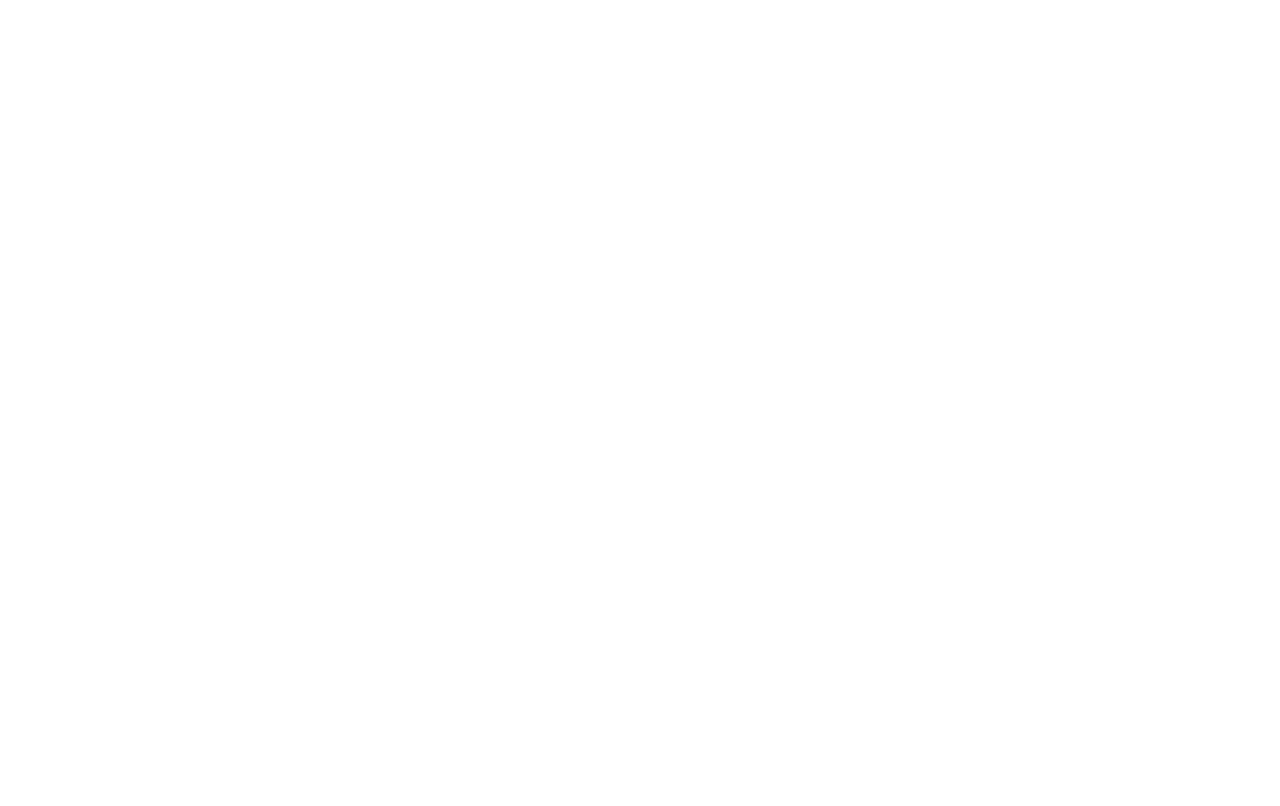
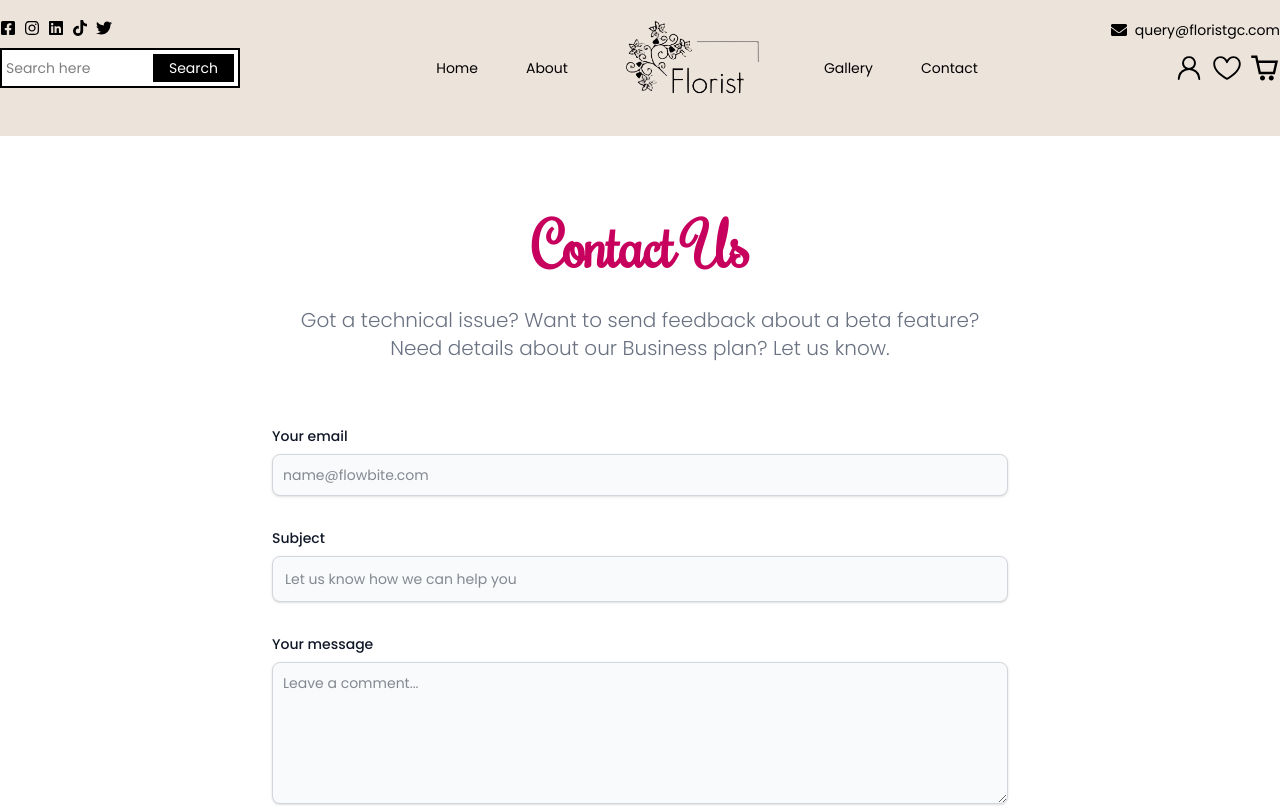
Before and after one commit to ZakariaZack98/florist-central-garden, a React (Vite) app: page /Contact in a window 1280 px wide. Before the commit this address had no page. Shown: the top 806 px of the page. Built offline with nearby package versions, Linux system fonts and the light colour scheme.

Commit message:
contact page done

```diff
--- a/src/App.jsx
+++ b/src/App.jsx
@@ -7,6 +7,7 @@
 import AboutPage from './Pages/About/AboutPage';
 import Demo from './Pages/Demo/Demo';
 import Shop from './Pages/Shop/Shop';
+import Contact from './Pages/Contact/Contact';
 
 const App = () => {
   useEffect(() => {
@@ -22,6 +23,7 @@
         <Route path='/' element={<CommonLayout/>}>
           <Route index element={<Home/>}/>
           <Route path='/About' element={<AboutPage/>}/>
+          <Route path='/Contact' element={<Contact/>}/>
         </Route>
         <Route path='/Gallery' element={<CommonLayout/>}>
           <Route index element={<Shop/>}/>
--- a/src/Components/Common/ProductCard.jsx
+++ b/src/Components/Common/ProductCard.jsx
@@ -3,12 +3,12 @@
 
 const ProductCard = ({ pid, imgUrl, name, desc, bundleSize, price }) => {
   return (
-    <div className="w-[40dvw] h-70 p-3 flex justify-between items-stretch gap-x-4 bg-white shadow-2xl ">
+    <div className="w-[40dvw] h-70 p-3 flex justify-between items-stretch gap-x-4 bg-white shadow-2xl " data-aos="zoom-in" data-aos-duration="700">
       <img src={imgUrl} alt="" className="w-[40%] h-full  object-cover object-center" />
 
       <div className="right w-[60%] flex flex-col justify-between h-full">
         <h4 className="font-poppins text-2xl font-semibold">{name}</h4>
-        <p>"{desc}"</p>
+        <p className="font-poppins">"{desc}"</p>
         <p className="text-sm text-blue-500">Qty: {bundleSize}pcs bundled</p>
         <h4 className="font-poppins text-xl font-semibold text-green-800">{price}$</h4>
         <ButtonPrimary
--- /dev/null
+++ b/src/Pages/Contact/Contact.jsx
@@ -0,0 +1,29 @@
+import React from 'react'
+
+const Contact = () => {
+  return (
+    <section className="bg-white dark:bg-gray-900 my-10 font-poppins">
+  <div className="py-8 lg:py-16 px-4 mx-auto max-w-screen-md">
+      <h2 className="mb-4 text-[60px] text-pink-700 tracking-tight font-extrabold text-center dark:text-white font-rochester">Contact Us</h2>
+      <p className="mb-8 lg:mb-16 font-light text-center text-gray-500 dark:text-gray-400 sm:text-xl">Got a technical issue? Want to send feedback about a beta feature? Need details about our Business plan? Let us know.</p>
+      <form action="#" className="space-y-8">
+          <div>
+              <label for="email" className="block mb-2 text-sm font-medium text-gray-900 dark:text-gray-300">Your email</label>
+              <input type="email" id="email" className="shadow-sm bg-gray-50 border border-gray-300 text-gray-900 text-sm rounded-lg focus:ring-primary-500 focus:border-primary-500 block w-full p-2.5 dark:bg-gray-700 dark:border-gray-600 dark:placeholder-gray-400 dark:text-white dark:focus:ring-primary-500 dark:focus:border-primary-500 dark:shadow-sm-light" placeholder="name@flowbite.com" required></input>
+          </div>
+          <div>
+              <label for="subject" className="block mb-2 text-sm font-medium text-gray-900 dark:text-gray-300">Subject</label>
+              <input type="text" id="subject" className="block p-3 w-full text-sm text-gray-900 bg-gray-50 rounded-lg border border-gray-300 shadow-sm focus:ring-primary-500 focus:border-primary-500 dark:bg-gray-700 dark:border-gray-600 dark:placeholder-gray-400 dark:text-white dark:focus:ring-primary-500 dark:focus:border-primary-500 dark:shadow-sm-light" placeholder="Let us know how we can help you" required></input>
+          </div>
+          <div className="sm:col-span-2">
+              <label for="message" className="block mb-2 text-sm font-medium text-gray-900 dark:text-gray-400">Your message</label>
+              <textarea id="message" rows="6" className="block p-2.5 w-full text-sm text-gray-900 bg-gray-50 rounded-lg shadow-sm border border-gray-300 focus:ring-primary-500 focus:border-primary-500 dark:bg-gray-700 dark:border-gray-600 dark:placeholder-gray-400 dark:text-white dark:focus:ring-primary-500 dark:focus:border-primary-500" placeholder="Leave a comment..."></textarea>
+          </div>
+          <button type="submit" className="py-3 px-5 text-sm font-medium text-center text-white rounded-lg bg-primary-700 sm:w-fit hover:bg-primary-800 focus:ring-4 focus:outline-none focus:ring-primary-300 dark:bg-primary-600 dark:hover:bg-primary-700 dark:focus:ring-primary-800">Send message</button>
+      </form>
+  </div>
+</section>
+  )
+}
+
+export default Contact
--- a/src/Pages/Shop/Shop.jsx
+++ b/src/Pages/Shop/Shop.jsx
@@ -1,6 +1,8 @@
 import React, { useEffect, useState } from 'react'
 import { getFlowerData } from '../../lib/lib'
 import ProductCard from '../../Components/Common/ProductCard';
+import AOS from "aos";
+import "aos/dist/aos.css";
 
 const Shop = () => {
   const flowersData = getFlowerData();
@@ -17,6 +19,7 @@
 
   useEffect(() => {
     activeCat === 'All' ? setShowingData(flowersData) : setShowingData(flowersData.filter(flower => flower.category === activeCat))
+    AOS.refresh();
   }, [activeCat])
 
   return (
```
Also changed, not shown: src/lib/lib.js.
